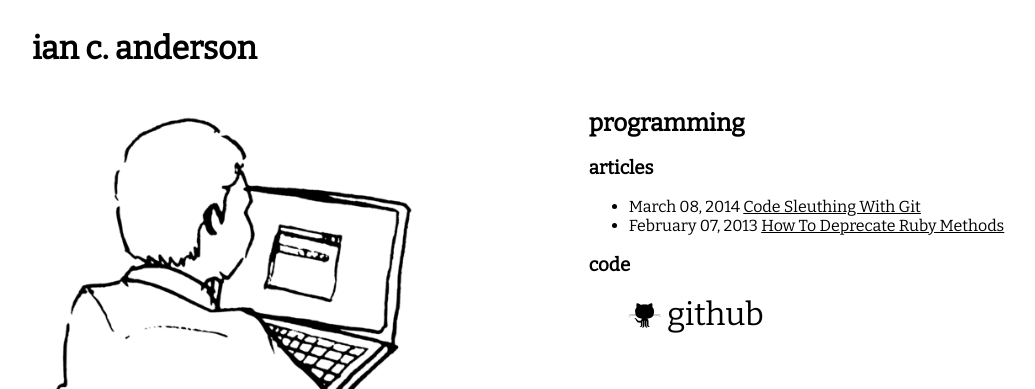
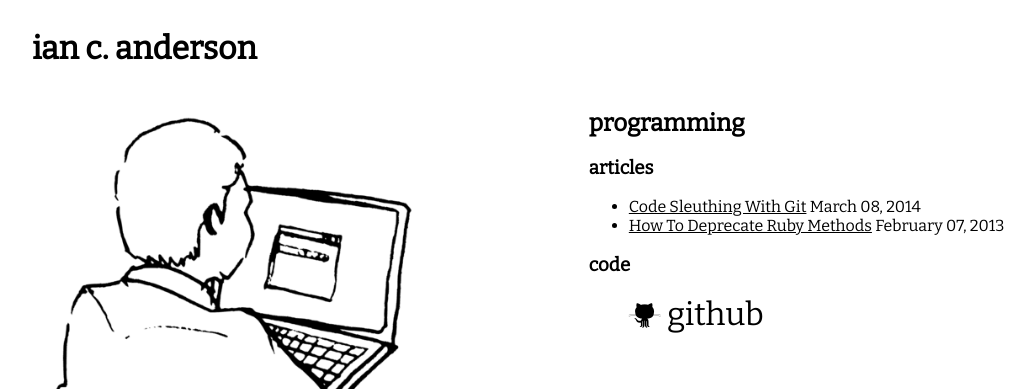
Before and after one commit to iancanderson/iancanderson.github.com, a Jekyll site: the page built from index.html, in a window 1280 px wide. Shown: the top 389 px of the page, without its empty margins (64-1099 px from the left). Built offline with Jekyll 4.4.1, drawn with Linux system fonts in a browser that asks for light colours; some web fonts are replaced; part of the change alters nothing that is shown.

```diff
--- a/index.html
+++ b/index.html
@@ -15,10 +15,10 @@ title: ian c. anderson
     <ul class="archive">
       {% for post in site.categories.devblog %}
       <li>
+        <a href="{{ post.url }}">{{ post.title }}</a>
         <time pubdate datetime="{{ page.date | date: "%Y-%m-%d" }}">
           {{ post.date | date: "%B %d, %Y" }}
         </time>
-        <a href="{{ post.url }}">{{ post.title }}</a>
       </li>
       {% endfor %}
     </ul>
```
